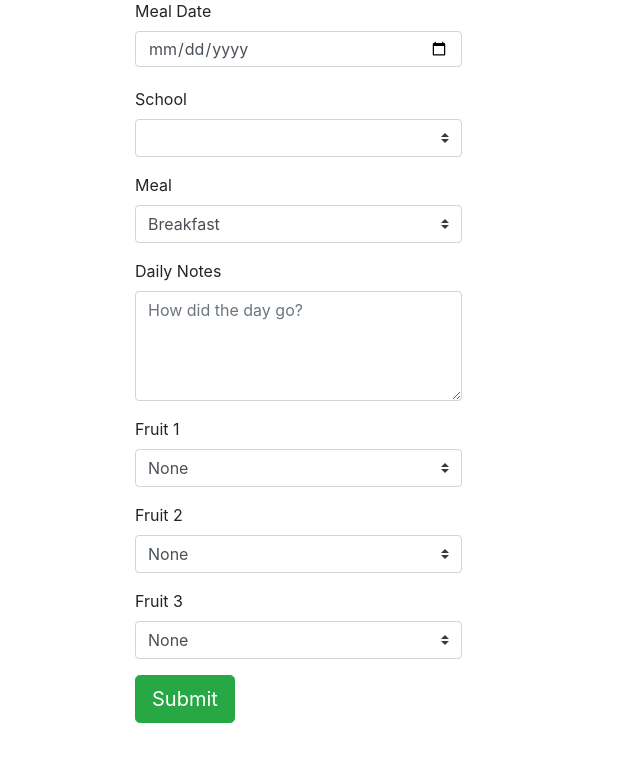
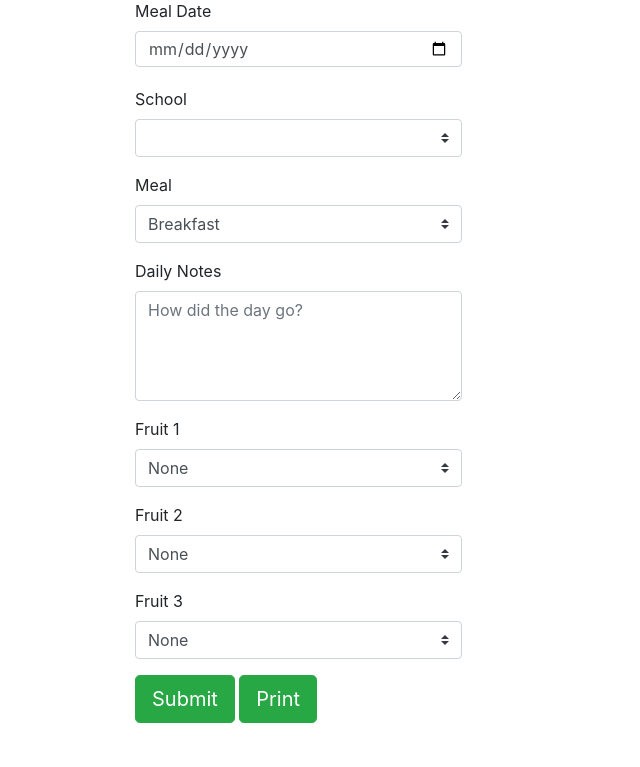
Before and after one commit to wlanghau/mwcApp, a Django app: page / in a window 1280 px wide. Shown: the part 57-824 px from the top of the page, without its empty margins (0-640 px from the left). Run offline with Django 3.2, Linux system fonts and the light colour scheme; data that the repository does not hold is empty; some libraries are stand-ins or nearby versions.

Commit message:
Added print preview button

```diff
--- a/forms/views.py
+++ b/forms/views.py
@@ -62,6 +62,8 @@ def generate_table(req):
         context['msg'] = ''
         context['err'] = ''
         req.POST = req.POST.copy()
+
+        context['is_print'] = req.POST['submittype'] == 'Print'
 
         del req.POST['csrfmiddlewaretoken']
         context['result'] = req.POST
--- a/mwcApp/templates/home.html
+++ b/mwcApp/templates/home.html
@@ -53,7 +53,8 @@
 			</div>
 		</div>
 	{% endfor %}
-  	<input type = "submit" value = "Submit" class="btn btn-success btn-lg center-block">
+  	<input type = "submit" value = "Submit" class="btn btn-success btn-lg center-block" name="submittype">
+    <input type="submit" value="Print" class="btn btn-success btn-lg center-block" name="submittype">
   	<br><br>
   </form>
   <style>
```
Also changed, not shown: mwcApp/templates/result.html (+7 -0 lines).
